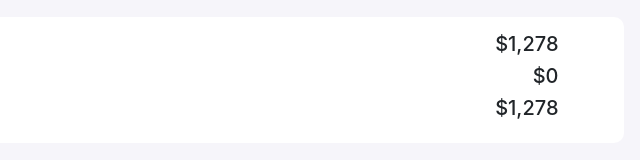
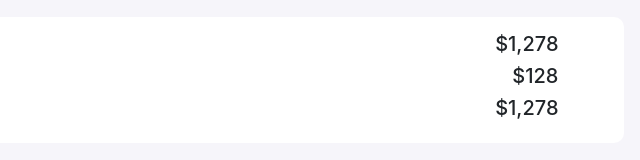
Before and after one commit to SA-Shaon/Shopping-Cart, a plain HTML site: page index.html in a window 1280 px wide. Shown: the part 512-672 px from the top of the page, 464-1104 px from the left. Drawn offline with nearby package versions, Linux system fonts and the light colour scheme.

Commit message:
correcstion

```diff
--- a/index.html
+++ b/index.html
@@ -56,7 +56,7 @@
                      </div>
                      <div class="col-md-4 status">
                         <h5 id="total-price">$1,278</h5>
-                        <h5 id="tax">$0</h5>
+                        <h5 id="tax">$128</h5>
                         <h5 id="total">$1,278</h5>
                      </div>
                   </div>
```
